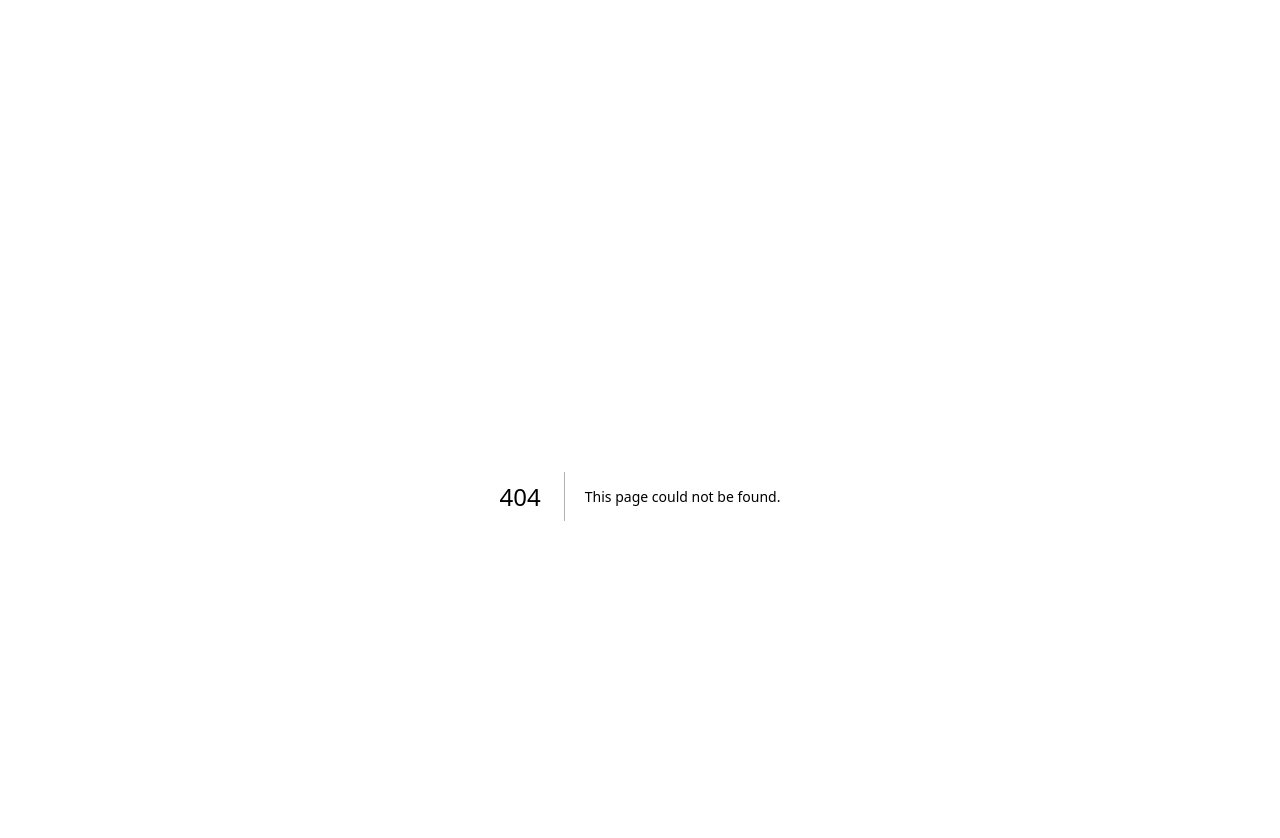
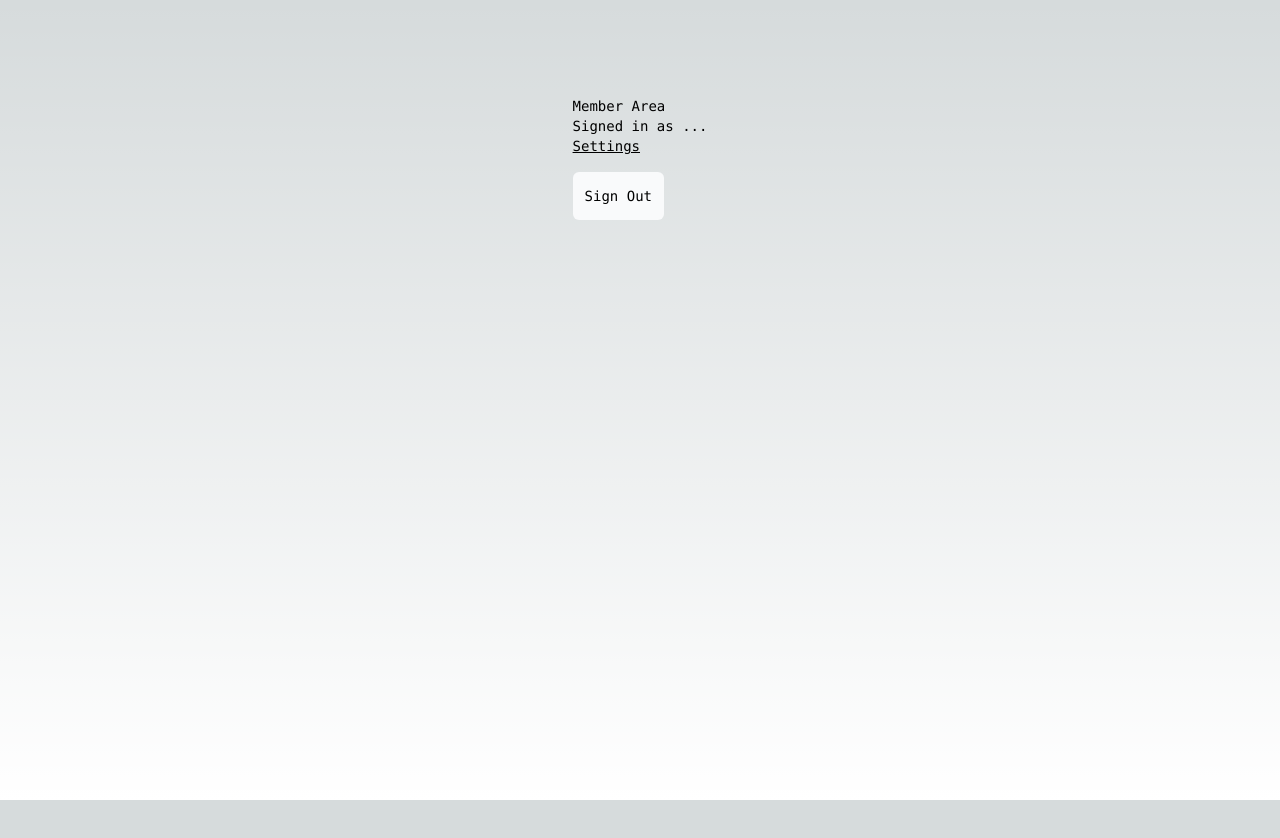
Before and after one commit to intrepion/https-fajarwz.com-blog-email-authentication-and-verification-in-nextjs-14-with-next-auth-and-prisma-, a Next.js app in the folder blog_nextjs_auth/: page /member in a window 1280 px wide. Before the commit this address had no page. Shown: the top 838 px of the page. After the commit the page ends 800 px from the top, so only its background shows below. Built offline with nearby package versions, Linux system fonts and the light colour scheme; no server answers.

Commit message:
Step 28: Create a Member Dashboard

```diff
--- /dev/null
+++ b/blog_nextjs_auth/src/app/member/page.tsx
@@ -0,0 +1,42 @@
+// src/app/member/page.tsx
+"use client";
+
+// Importing necessary dependencies
+import { useSession } from "next-auth/react";
+import { logout } from "@/actions/auth";
+import Link from "next/link";
+
+// Defining the Member Dashboard Component
+export default function Dashboard() {
+  // Using useSession hook to obtain user session information
+  const { data: session, status } = useSession();
+
+  // Rendering the Member Dashboard JSX content
+  return (
+    <div className="flex flex-col">
+      <div className="mb-4">
+        {/* Displays Member Area information using sessions from useSession */}
+        <p>Member Area</p>
+        <p>
+          Signed in as&nbsp;
+          {status === "authenticated" ? session?.user?.email : "..."}
+        </p>
+        {/* Link to Member Settings Page */}
+        <Link className="underline" href="/member/settings">
+          Settings
+        </Link>
+      </div>
+      {/* Logout Form */}
+      {/* We have created the action in src\actions\auth.ts */}
+      <form action={logout}>
+        {/* Logout Button */}
+        <button
+          disabled={status === "loading" ? true : false}
+          className="flex h-[48px] grow items-center justify-center gap-2 rounded-md bg-gray-50 p-3 text-sm font-medium hover:bg-sky-100 hover:text-blue-600 md:flex-none md:justify-start md:p-2 md:px-3 disabled:bg-slate-50 disabled:text-slate-500"
+        >
+          Sign Out {status === "loading" ? "..." : ""}
+        </button>
+      </form>
+    </div>
+  );
+}
```
